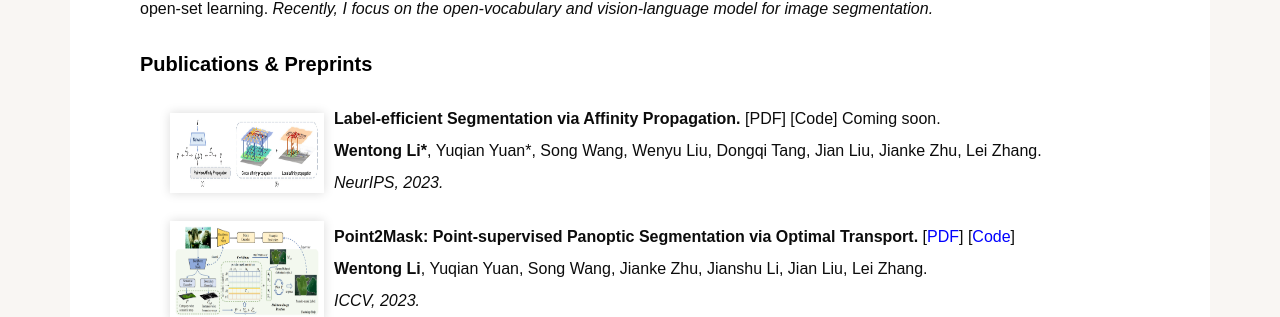
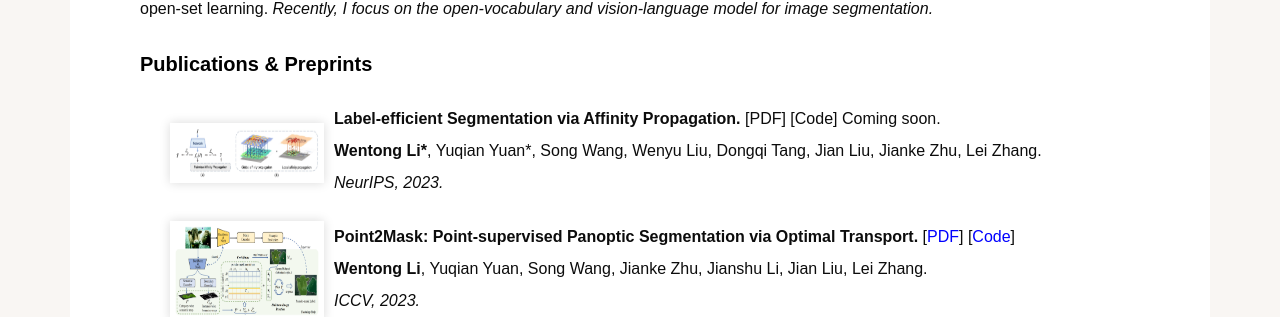
Before and after one commit to cslwt/cslwt.github.io, a Jekyll site: the page index.html, which Jekyll copies as it is, in a window 1280 px wide. Shown: the part 489-806 px from the top of the page. Built offline with Jekyll 4.4.1, drawn with Linux system fonts in a browser that asks for light colours; some web fonts are replaced.

Commit message:
Update index.html

```diff
--- a/index.html
+++ b/index.html
@@ -104,7 +104,7 @@
 
 						<tr>
 							<td width="174">
-								<img src="images/paper/APro_1.jpg" class=" img-bordered" alt="photo" width="174" height="80" hspace="10">
+								<img src="images/paper/APro_1.jpg" class=" img-bordered" alt="photo" width="174" height="60" hspace="10">
 							</td>
 							<td>
 								<p>
```
